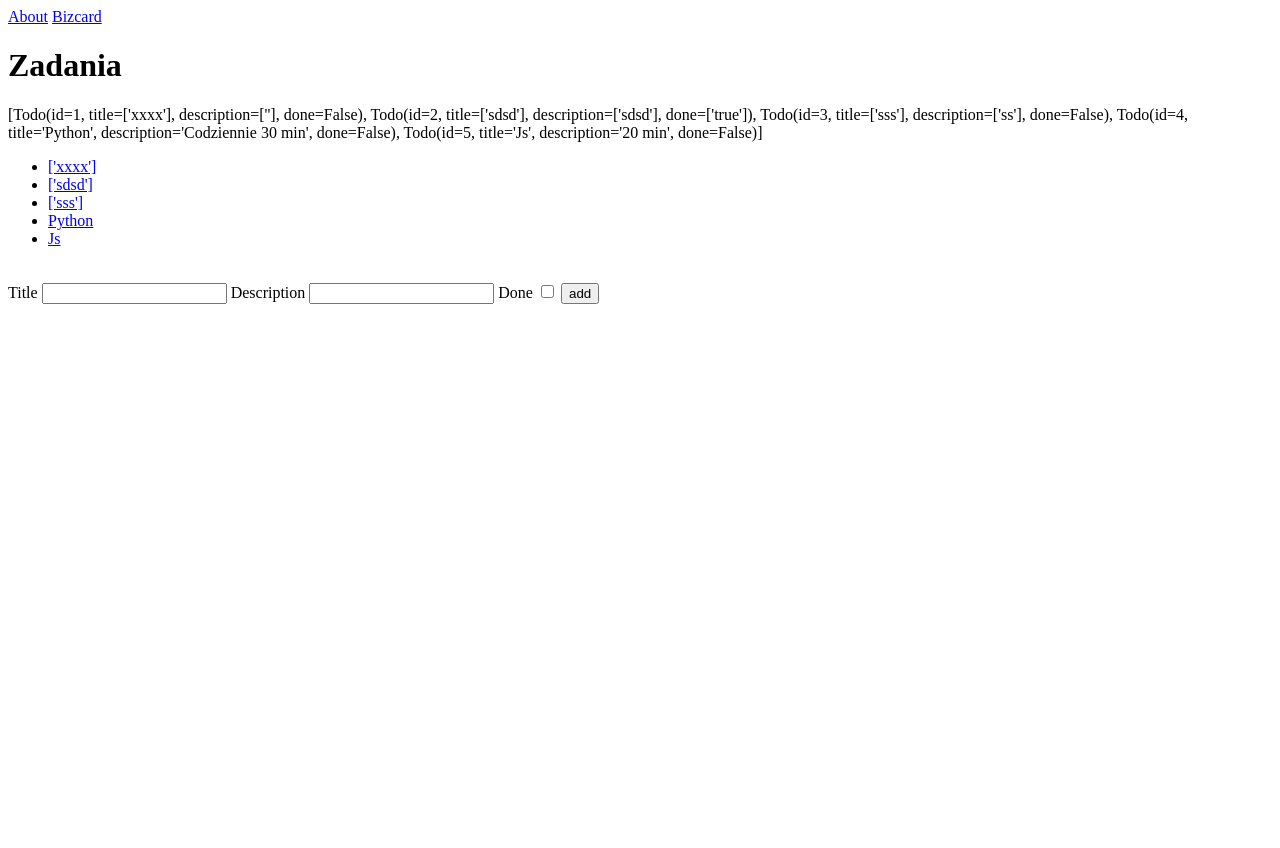
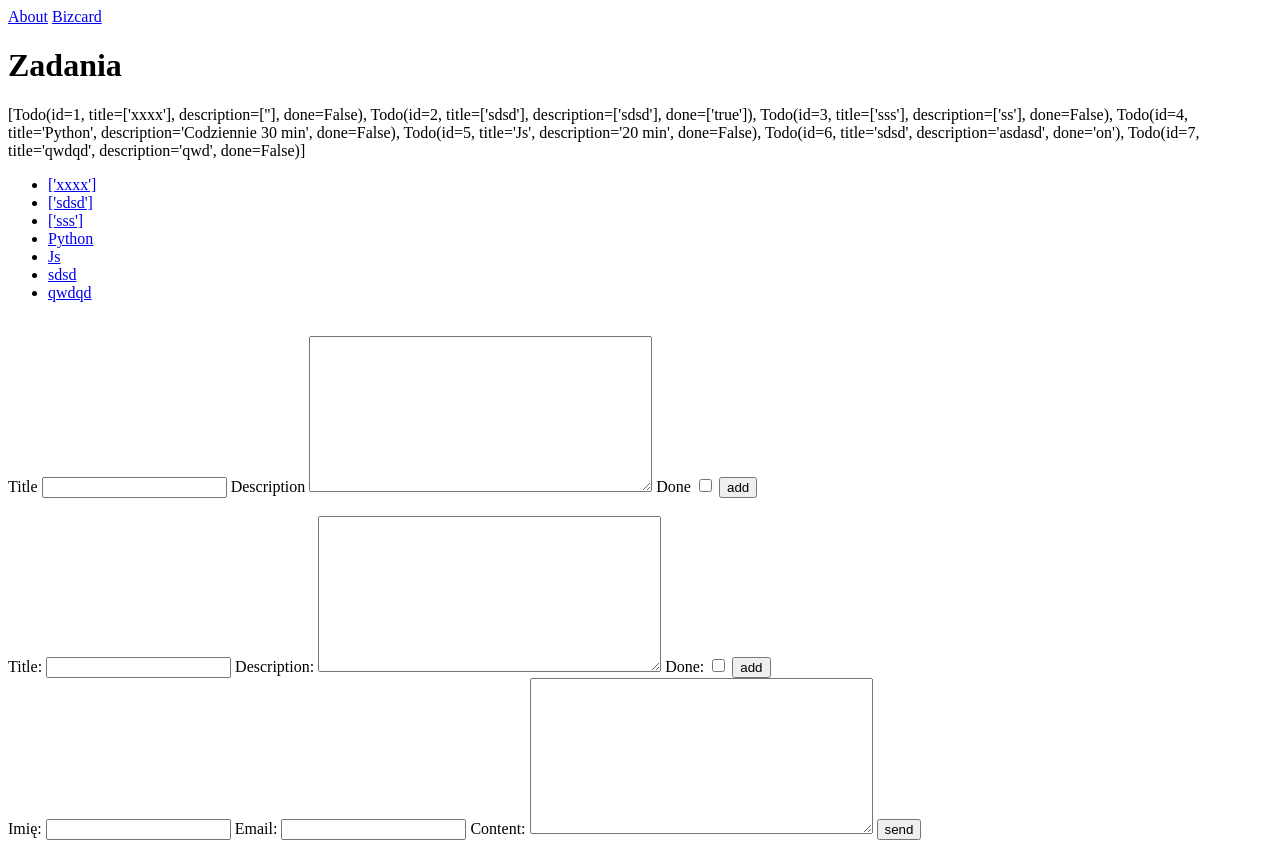
Before and after one commit to rkorzen/python_17_12_2022, a Django app: page /todos/ in a window 1280 px wide. Before the commit the page ends 304 px from the top, so only its background shows below. Run offline with Django 4.2, Linux system fonts and the light colour scheme.

Commit message:
django forms

```diff
--- a/web_projects/django_projects/todos/data/todos.json
+++ b/web_projects/django_projects/todos/data/todos.json
@@ -1 +1 @@
-[{"id": 1, "title": ["xxxx"], "description": [""], "done": false}, {"id": 2, "title": ["sdsd"], "description": ["sdsd"], "done": ["true"]}, {"id": 3, "title": ["sss"], "description": ["ss"], "done": false}, {"id": 4, "title": "Python", "description": "Codziennie 30 min", "done": false}, {"id": 5, "title": "Js", "description": "20 min", "done": false}]
+[{"id": 1, "title": ["xxxx"], "description": [""], "done": false}, {"id": 2, "title": ["sdsd"], "description": ["sdsd"], "done": ["true"]}, {"id": 3, "title": ["sss"], "description": ["ss"], "done": false}, {"id": 4, "title": "Python", "description": "Codziennie 30 min", "done": false}, {"id": 5, "title": "Js", "description": "20 min", "done": false}, {"id": 6, "title": "sdsd", "description": "asdasd", "done": "on"}, {"id": 7, "title": "qwdqd", "description": "qwd", "done": false}]
--- a/web_projects/django_projects/todos/tasks/forms.py
+++ b/web_projects/django_projects/todos/tasks/forms.py
@@ -0,0 +1,11 @@
+from django import forms
+
+class TodoForm(forms.Form):
+    title = forms.CharField()
+    description = forms.CharField(widget=forms.Textarea)
+    done = forms.BooleanField(required=False)
+
+class ContactForm(forms.Form):
+    name = forms.CharField(label="Imię")
+    email = forms.EmailField()
+    content = forms.CharField(widget=forms.Textarea)
--- a/web_projects/django_projects/todos/tasks/templates/tasks/includes/todo_form.html
+++ b/web_projects/django_projects/todos/tasks/templates/tasks/includes/todo_form.html
@@ -4,8 +4,8 @@
         <input type="text" id="title" name="title" value="{{ todo.title }}">
 
         <label for="description">Description</label>
-        <input type="text" id="description" name="description" value="{{ todo.description }}">
-
+{#        <input type="text" id="description" name="description" value="{{ todo.description }}">#}
+        <textarea name="description" id="description" value="{{ todo.description }}" cols=40 rows=10></textarea>
         <label for="done">Done</label>
         <input type="checkbox" id="done" name="done" {% if todo.done %}checked{% endif %}>
 
--- a/web_projects/django_projects/todos/tasks/templates/tasks/list.html
+++ b/web_projects/django_projects/todos/tasks/templates/tasks/list.html
@@ -14,4 +14,19 @@
   <br>
   {% include "tasks/includes/todo_form.html" %}
 
+  <br>
+
+  <form method="POST">
+    {% csrf_token %}
+    {{ form }}
+    <input type="submit" value="add">
+  </form>
+
+  <form method="POST" action="/contact/">
+    {% csrf_token %}
+    {{ contact_form }}
+    <input type="submit" value="send">
+  </form>
+
+
 {% endblock %}
--- a/web_projects/django_projects/todos/tasks/views.py
+++ b/web_projects/django_projects/todos/tasks/views.py
@@ -1,9 +1,13 @@
 from django.shortcuts import render
 
+from tasks.forms import TodoForm, ContactForm
 from tasks.services import Todos
 
 
 def tasks_list(request):
+
+    form = TodoForm()
+    contact_form = ContactForm()
 
     if request.method == "POST":
 
@@ -27,7 +31,7 @@ def tasks_list(request):
     return render(
         request,
         "tasks/list.html",
-        {"todos": tasks}
+        {"todos": tasks, "form": form, "contact_form": contact_form}
     )
 
 
```
Also changed, not shown: web_projects/django_projects/todos/README.md.
